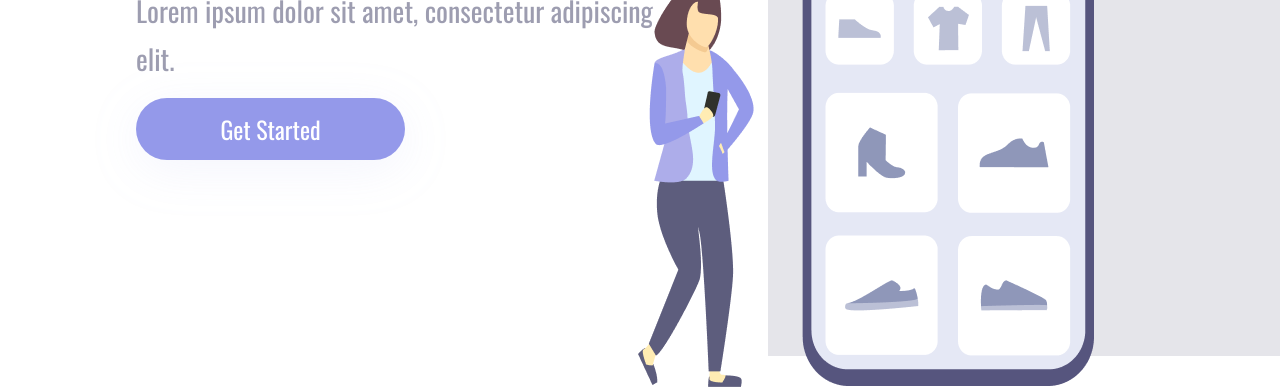
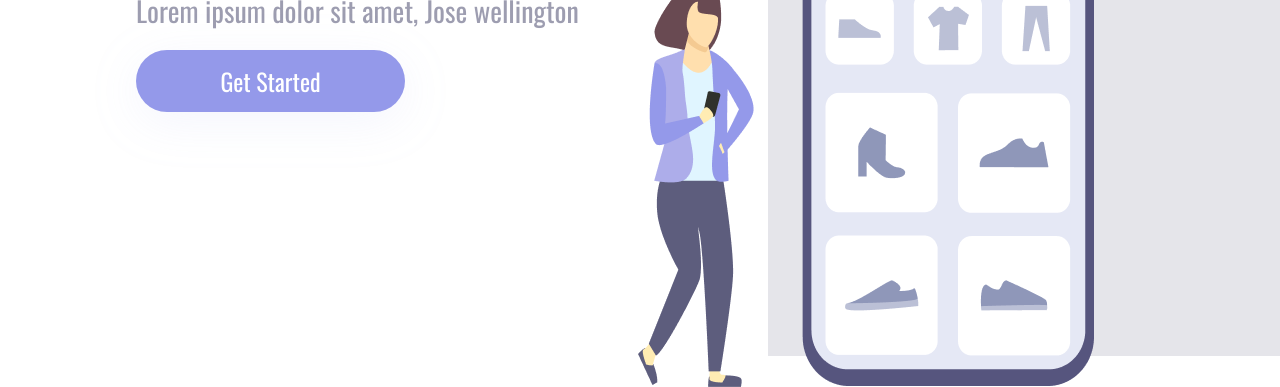
Before and after one commit to jose-wellington554/PRIMEIRO-PROJETO-VESPONSIVO, a plain HTML site: page index.html in a window 1280 px wide. Shown: the part 444-831 px from the top of the page. Drawn offline with nearby package versions, Linux system fonts and the light colour scheme.

Commit message:
auteração no paragrafo principal

```diff
--- a/index.html
+++ b/index.html
@@ -14,7 +14,7 @@
     <div class="wrapping">
         <section class="left-container">
             <h1>Easy Shopping Via Mobile</h1>
-            <p>Lorem ipsum dolor sit amet, consectetur  adipiscing elit.</p>
+            <p>Lorem ipsum dolor sit amet, Jose wellington</p>
             <button>Get Started</button>
         </section>
         <section class="right-container">
```
